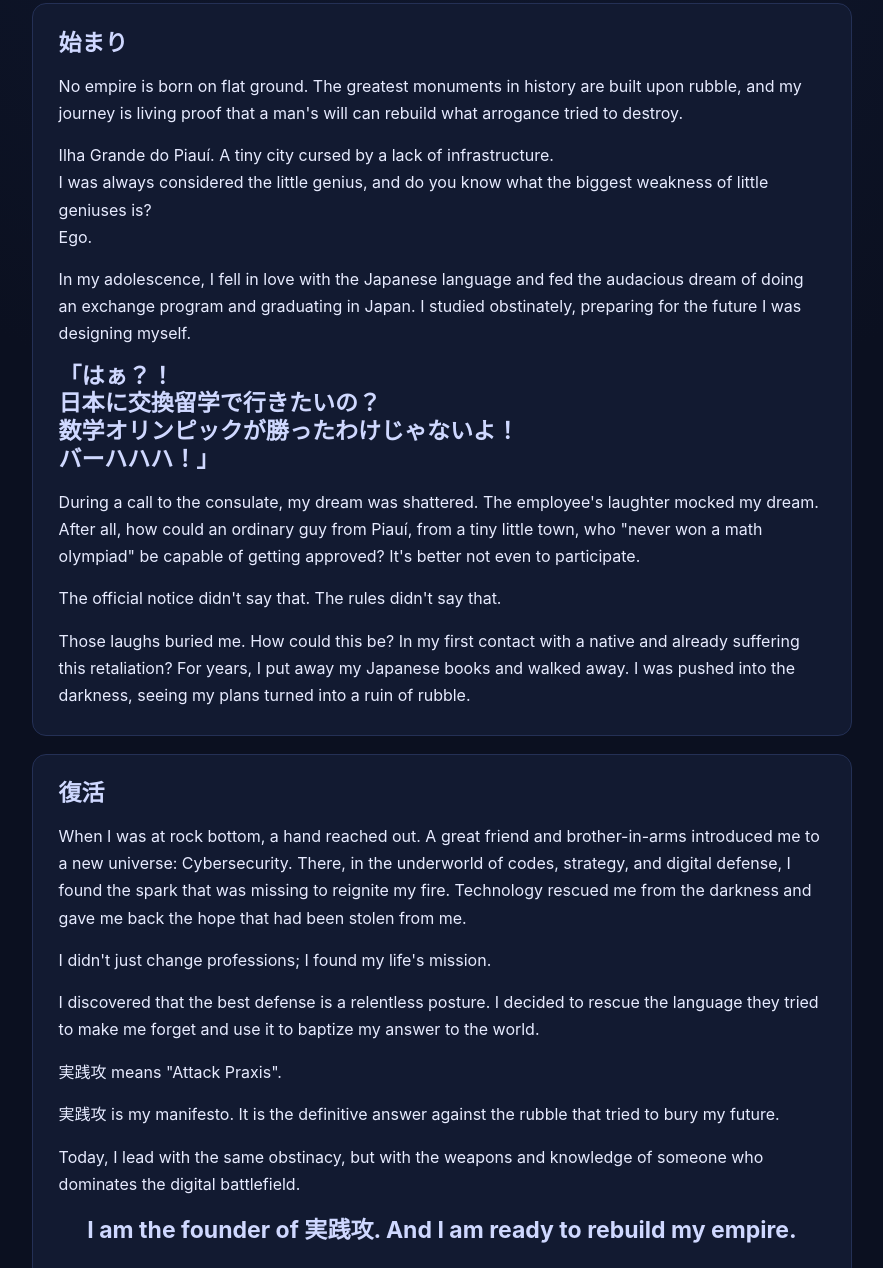
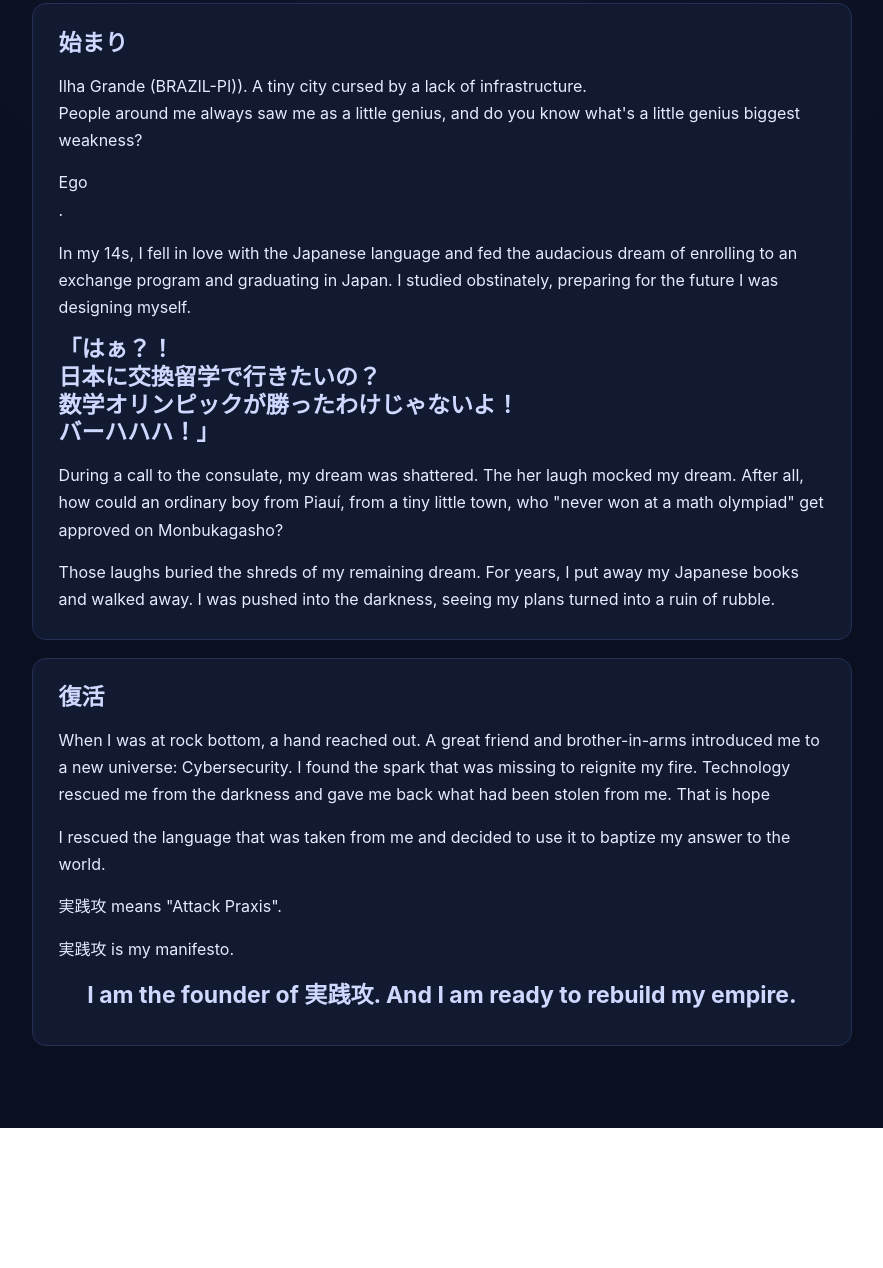
Before and after one commit to GilsonJunio/fundador, an Astro site: page / in a window 1280 px wide. Shown: the part 372-1640 px from the top of the page, without its empty margins (198-1081 px from the left). After the commit the page ends 1500 px from the top, so only its background shows below. Built offline with nearby package versions, Linux system fonts and the light colour scheme; Astro itself is replaced by a stand-in of ours.

Commit message:
reescrevi algumas partes que estavam com inglês tosco do gemini

```diff
--- a/src/pages/index.astro
+++ b/src/pages/index.astro
@@ -111,15 +111,14 @@
         <article class="card">
           <h2>始まり</h2>
           <p>
-            No empire is born on flat ground. The greatest monuments in history are built upon rubble, and my journey is living proof that a man's will can rebuild what arrogance tried to destroy.
+            Ilha Grande (BRAZIL-PI)). A tiny city cursed by a lack of infrastructure.<br/>
+            People around me always saw me as a little genius,
+            and do you know what's a little genius biggest weakness? <br/>
+            <p>Ego</p>.
           </p>
           <p>
-            Ilha Grande do Piauí. A tiny city cursed by a lack of infrastructure.
-            <br/>I was always considered the little genius, and do you know what the biggest weakness of little geniuses is?
-            <br/>Ego.
-          </p>
-          <p>
-            In my adolescence, I fell in love with the Japanese language and fed the audacious dream of doing an exchange program and graduating in Japan.
+            In my 14s, I fell in love with the Japanese language and
+            fed the audacious dream of enrolling to an exchange program and graduating in Japan.
             I studied obstinately, preparing for the future I was designing myself.
           </p>
         <p></p>
@@ -131,13 +130,12 @@
           </h2>
           <p>
             During a call to the consulate, my dream was shattered.
-            The employee's laughter mocked my dream. After all, how could an ordinary guy from Piauí, from a tiny little town, who "never won a math olympiad" be capable of getting approved? It's better not even to participate.
+            The her laugh mocked my dream. After all, how
+            could an ordinary boy from Piauí, from a tiny little town,
+            who "never won at a math olympiad" get approved on Monbukagasho?
           </p>
           <p>
-            The official notice didn't say that. The rules didn't say that.
-          </p>
-          <p>
-            Those laughs buried me. How could this be? In my first contact with a native and already suffering this retaliation?
+            Those laughs buried the shreds of my remaining dream.
             For years, I put away my Japanese books and walked away.
             I was pushed into the darkness, seeing my plans turned into a ruin of rubble.
           </p>
@@ -147,25 +145,19 @@
           <p>
             When I was at rock bottom, a hand reached out.
             A great friend and brother-in-arms introduced me to a new universe: Cybersecurity.
-            There, in the underworld of codes, strategy, and digital defense, I found the spark that was missing to reignite my fire.
-            Technology rescued me from the darkness and gave me back the hope that had been stolen from me.
+            I found the spark that was missing to reignite my fire.
+            Technology rescued me from the darkness and gave me back what had been stolen from me.
+            That is hope
           </p>
           <p>
-            I didn't just change professions; I found my life's mission.
-          </p>
-          <p>
-            I discovered that the best defense is a relentless posture.
-            I decided to rescue the language they tried to make me forget and use it to baptize my answer to the world.
+            I rescued the language that was taken from me and decided to
+            use it to baptize my answer to the world.
           </p>
           <p>
             実践攻 means "Attack Praxis".
           </p>
           <p>
             実践攻 is my manifesto.
-            It is the definitive answer against the rubble that tried to bury my future.
-          </p>
-          <p>
-            Today, I lead with the same obstinacy, but with the weapons and knowledge of someone who dominates the digital battlefield.
           </p>
           <h2 class="founder-claim">
             I am the founder of 実践攻. And I am ready to rebuild my empire.
```
